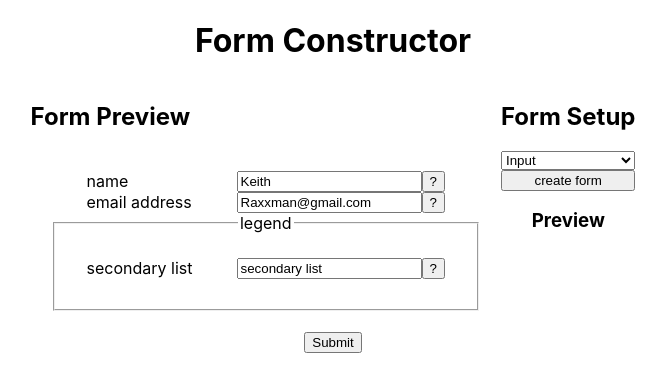
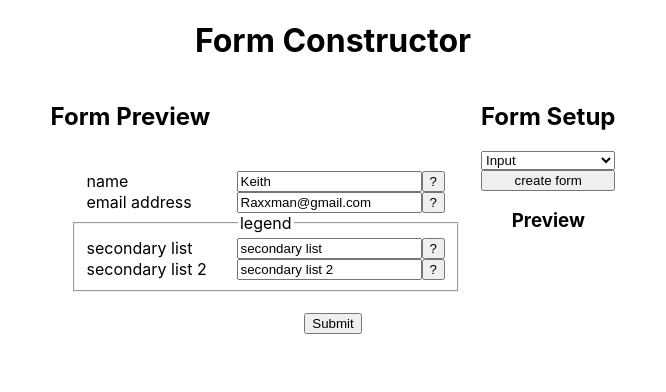
Before and after one commit to Raxxius/wrblo-apply-v2-form, a React (Create React App) app: page / in a window 1280 px wide. Shown: the top 392 px of the page, without its empty margins (307-973 px from the left). Built offline with nearby package versions, Linux system fonts and the light colour scheme.

Commit message:
fixed subform list bugs

```diff
--- a/src/Components/FormBuilder.jsx
+++ b/src/Components/FormBuilder.jsx
@@ -28,13 +28,43 @@ const FormItem = (props) => {
     }
 
     function handleChange(event) {
+        console.log(event.target)
+
         const newFormData = props.formData.map(form => {
             if (form.id === event.target.id) {
                 return {...form, formText: event.target.value}
             }
+            else if (form.listType === 'fieldset') {
+                const subFormData = form['list'].map(subform => {
+                    if (subform.id === event.target.id)
+                    return {...subform, formText: event.target.value}
+                    return subform
+                })
+                return {...form, list: subFormData}
+            }
             return form
         })
+
+        console.log(newFormData)
         props.setFormData(newFormData)
+
+        /*props.formData.map(form => {
+            if (form.listType === 'fieldset') {
+                const subFormItems = form.list.map(subForm => {
+                    if (subForm.id === event.target.id) {
+                        return {...subForm, formText: event.target.value}
+                    }
+                    return subForm
+                })
+            }
+            else if (form.id === event.target.id) {
+                return {...form, formText: event.target.value}
+            }
+            return form
+        })
+                */
+
+
     }
         return (
         <div
@@ -56,8 +86,7 @@ const FormItem = (props) => {
                 type={props.listType}
                 maxLength={props.maxCharacter}
                 onChange={handleChange}
-                value={props.formData[props.id]['formText']
-                }
+                value={props.value}
             >
             </input>
             <button className="help">
@@ -66,8 +95,6 @@ const FormItem = (props) => {
         </div>
         )
 }
-
-
 
 /* core form builder */
 const FormBuilder = (props) => {
@@ -85,21 +112,36 @@ const FormBuilder = (props) => {
     }
 
     const formItems = formData.map(form => {
-        const form2 = form.listType === 'fieldset' ? form.list : form
+
+        if (form.listType === 'fieldset') {
+
+            const subFormItems = form.list.map(subform => {
                     return (
-                form.listType !== 'fieldset' ?
                         <FormItem
-                        key={form2.id}
-                        {...form2}
+                            key={subform.id}
+                            {...subform}
                             formData={formData}
                             setFormData={setFormData}
+                            value={subform.formText}
                         />
-                :
+                    )
+                })
+            return (
                 <fieldset key={form.id}>
                     <legend>{form.legend}</legend>
-                        <FormBuilder data={form2}/>
+                        {subFormItems}
                 </fieldset>
-            )
+            )}
+        else {
+            return (
+                <FormItem
+                    key={form.id}
+                    {...form}
+                    formData={formData}
+                    setFormData={setFormData}
+                    value={form.formText}
+                />
+            )}
         })
 
     return (
--- a/src/Tests/test-JSON-fetch.jsx
+++ b/src/Tests/test-JSON-fetch.jsx
@@ -19,13 +19,19 @@ const TEST_JSON = {
             listType: 'fieldset',
             legend: 'legend',
             list: [{
-                id: '0',
+                id: '3',
                 listType: 'text',
                 formTitle: 'secondary list',
                 formText: 'secondary list',
                 maxCharacter: 50,
+            },
+            {
+                id: '4',
+                listType: 'text',
+                formTitle: 'secondary list 2',
+                formText: 'secondary list 2',
+                maxCharacter: 50,
             }]
-
         }
     ]
 }
```
Lines whose indentation alone changed are shown as unchanged.
